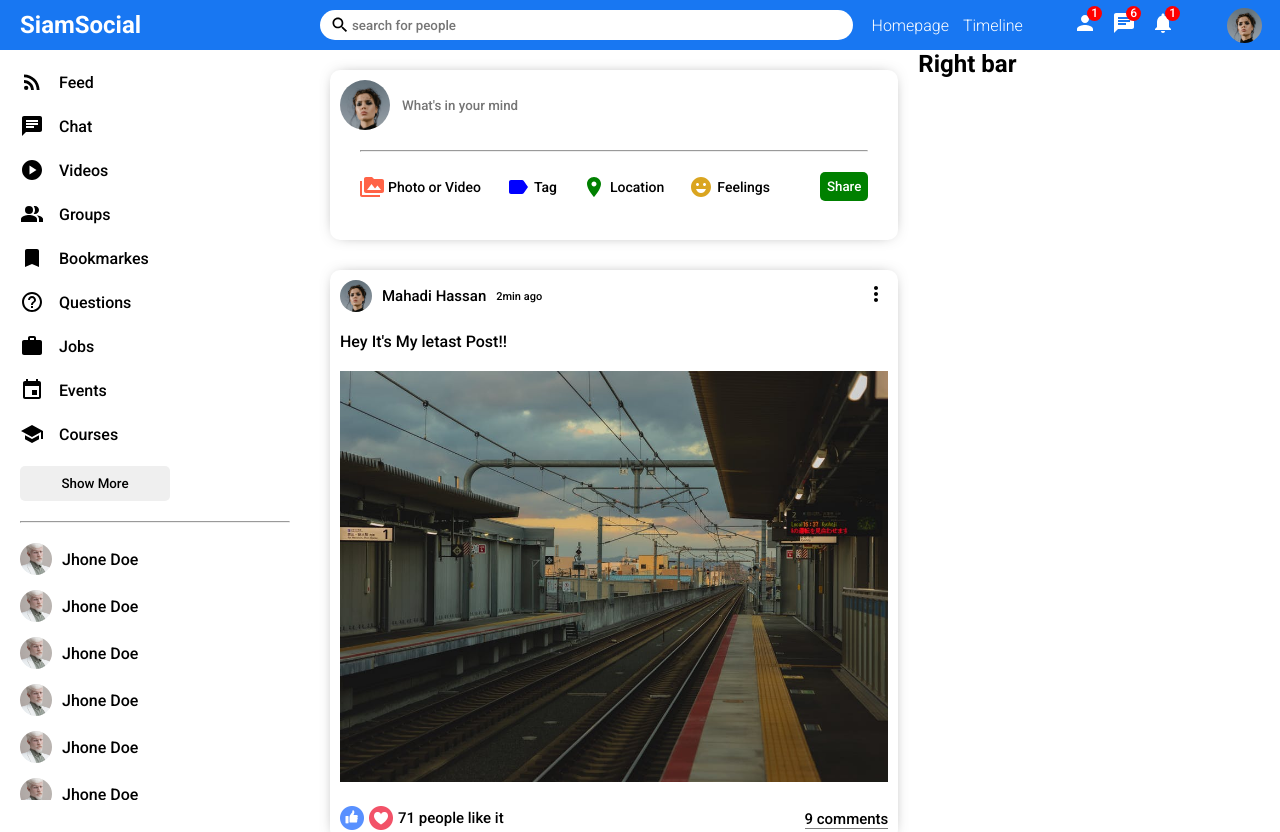
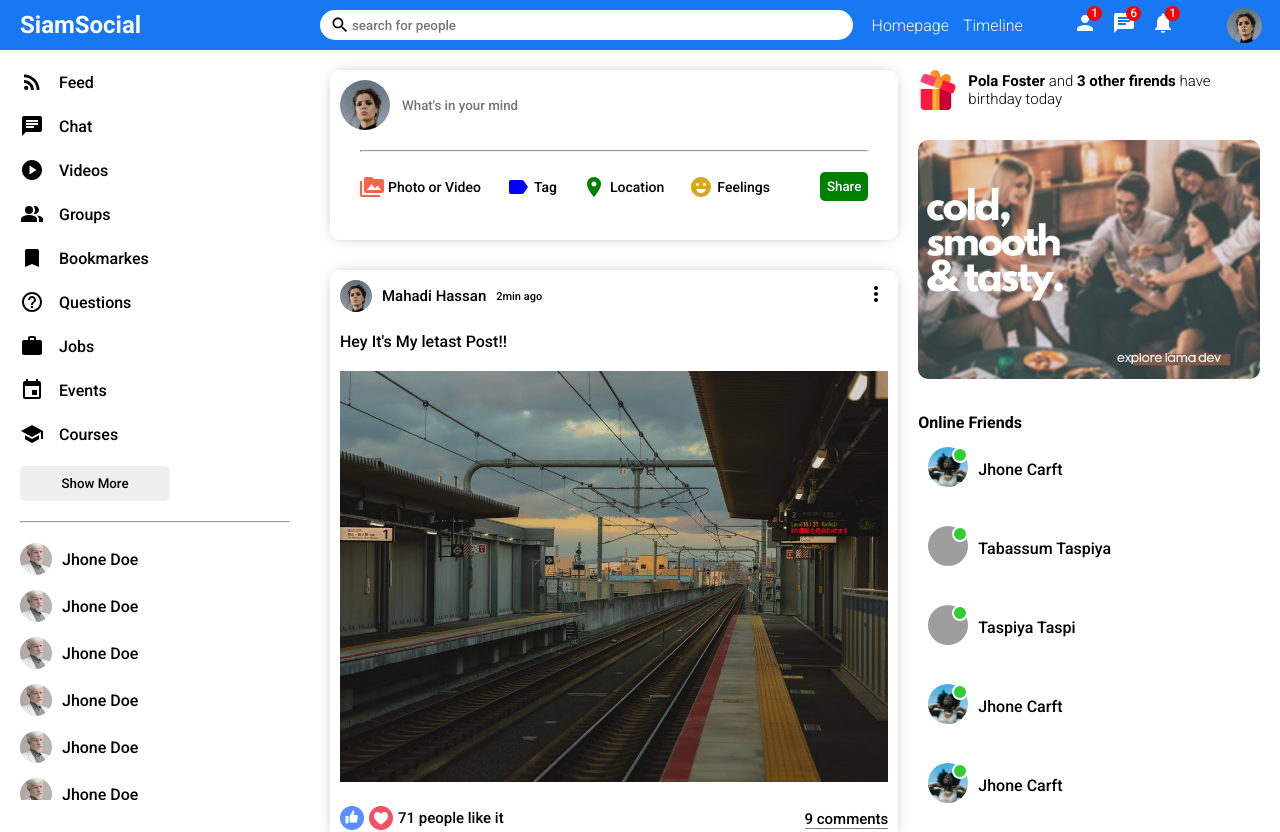
Before and after one commit to siampathan/Social-app, a React (Create React App) app in the folder client/: page / in a window 1280 px wide. Shown: the top 832 px of the page. Built offline with nearby package versions, Linux system fonts and the light colour scheme; grey boxes are pictures that could not be loaded.

Commit message:
complete basic level design

```diff
--- a/client/src/components/rightbar/rightbar-style.css
+++ b/client/src/components/rightbar/rightbar-style.css
@@ -1,3 +1,68 @@
 .rightbar {
   flex: 3.5;
 }
+
+.rightbarWrapper {
+  padding: 20px 20px 0 0;
+}
+
+.birthdayContainer {
+  display: flex;
+  align-items: center;
+}
+
+.birthdayImg {
+  width: 40px;
+  height: 40px;
+  margin-right: 10px;
+}
+
+.birthdayText {
+  font-weight: 300;
+  font-size: 15px;
+}
+
+.rightbarAd {
+  width: 100%;
+  margin: 30px 0;
+  border-radius: 10px;
+}
+
+.rightbarTitle {
+  margin-bottom: 5px;
+}
+
+.rightbarFriendList {
+  padding: 0;
+  margin: 0;
+  list-style: none;
+}
+
+.rightbarFriend {
+  display: flex;
+  align-items: center;
+  margin-bottom: 15px;
+}
+
+.rightbarProfileImgContainer {
+  margin: 10px;
+  position: relative;
+}
+
+.rightbarProfileImg {
+  width: 40px;
+  height: 40px;
+  border-radius: 50%;
+  object-fit: cover;
+}
+
+.rightbarOnline {
+  width: 12px;
+  height: 12px;
+  border-radius: 50%;
+  background-color: limegreen;
+  position: absolute;
+  top: -2;
+  right: 0;
+  border: 2px solid #fff;
+}
--- a/client/src/components/rightbar/rightbar.jsx
+++ b/client/src/components/rightbar/rightbar.jsx
@@ -3,7 +3,90 @@
 const RightBar = () => {
   return (
     <div className="rightbar">
-      <h2>Right bar</h2>
+      <div className="rightbarWrapper">
+        <div className="birthdayContainer">
+          <img className="birthdayImg" src="assets/gift.png" alt="" />
+          <span className="birthdayText">
+            <b> Pola Foster </b> and <b> 3 other firends </b> have birthday
+            today
+          </span>
+        </div>
+        <img className="rightbarAd" src="assets/ad.png" alt="" />
+        <h4 className="rightbarTitle">Online Friends</h4>
+        <ul className="rightbarFriendList">
+          <li className="rightbarFriend">
+            <div className="rightbarProfileImgContainer">
+              <img
+                className="rightbarProfileImg"
+                src="assets/person/3.jpeg"
+                alt=""
+              />
+              <span className="rightbarOnline"></span>
+            </div>
+            <span className="rightbarUserName">Jhone Carft</span>
+          </li>
+
+          <li className="rightbarFriend">
+            <div className="rightbarProfileImgContainer">
+              <img
+                className="rightbarProfileImg"
+                src="assets/person/taspi.jpg"
+                alt=""
+              />
+              <span className="rightbarOnline"></span>
+            </div>
+            <span className="rightbarUserName">Tabassum Taspiya</span>
+          </li>
+
+          <li className="rightbarFriend">
+            <div className="rightbarProfileImgContainer">
+              <img
+                className="rightbarProfileImg"
+                src="assets/person/taspi2.png"
+                alt=""
+              />
+              <span className="rightbarOnline"></span>
+            </div>
+            <span className="rightbarUserName">Taspiya Taspi</span>
+          </li>
+
+          <li className="rightbarFriend">
+            <div className="rightbarProfileImgContainer">
+              <img
+                className="rightbarProfileImg"
+                src="assets/person/3.jpeg"
+                alt=""
+              />
+              <span className="rightbarOnline"></span>
+            </div>
+            <span className="rightbarUserName">Jhone Carft</span>
+          </li>
+
+          <li className="rightbarFriend">
+            <div className="rightbarProfileImgContainer">
+              <img
+                className="rightbarProfileImg"
+                src="assets/person/3.jpeg"
+                alt=""
+              />
+              <span className="rightbarOnline"></span>
+            </div>
+            <span className="rightbarUserName">Jhone Carft</span>
+          </li>
+
+          <li className="rightbarFriend">
+            <div className="rightbarProfileImgContainer">
+              <img
+                className="rightbarProfileImg"
+                src="assets/person/3.jpeg"
+                alt=""
+              />
+              <span className="rightbarOnline"></span>
+            </div>
+            <span className="rightbarUserName">Jhone Carft</span>
+          </li>
+        </ul>
+      </div>
     </div>
   );
 };
```
Also changed, not shown: 1 other file (tests, documents, lock files or other folders).
